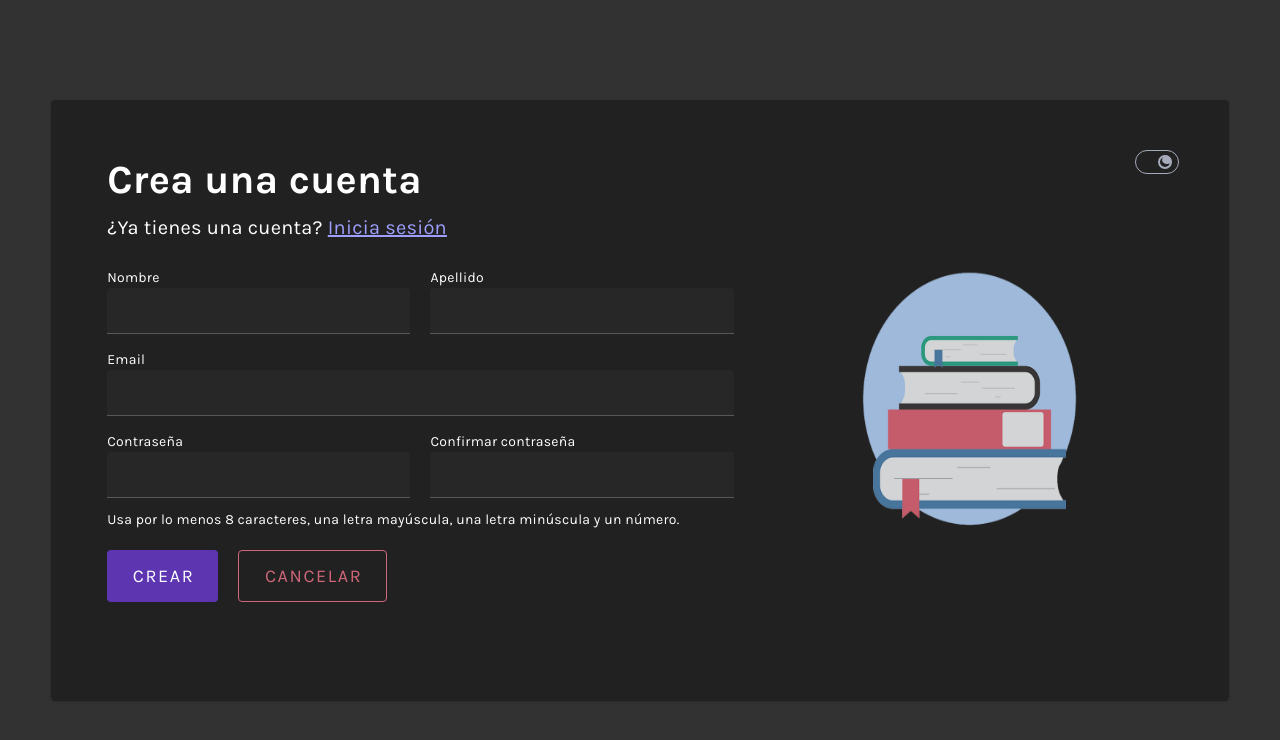
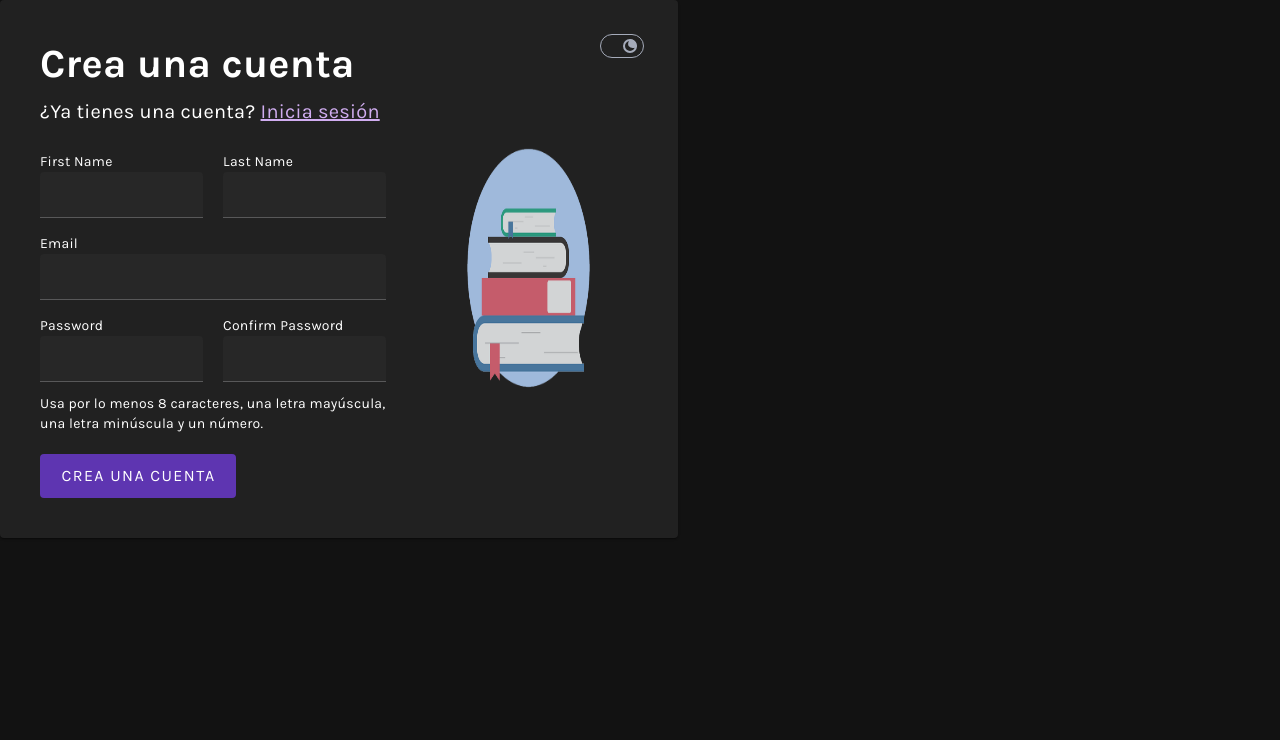
Before and after one commit to Alejo0997/BOOK-PRO, a Vue app in the folder book-project/: page /signup in a window 1280 px wide. Shown: the top 740 px of the page. Built offline with nearby package versions, Linux system fonts and the light colour scheme.

Commit message:
actualización y corrección de errores

```diff
--- a/book-project/src/views/BPHome.vue
+++ b/book-project/src/views/BPHome.vue
@@ -1,5 +1,5 @@
 <template>
-  <BPLogin />
+    <BPLogin />
 </template>
 
 <script setup>
--- a/book-project/src/views/BPLogin.vue
+++ b/book-project/src/views/BPLogin.vue
@@ -1,58 +1,53 @@
 <template>
-    <div class="login d-flex flex-column justify-center align-center">
-        <v-card class="form1 pa-10">
-            <v-card-title>
-                <h1 class="text-center">
-                    Iniciar sesión
-                </h1>
+
+    <v-card class="form1 pa-15">
+
+        <v-card-title class="">
+
+            <h1 class="title">Iniciar sesión</h1>
+
         </v-card-title>
-            <v-card-text>
+
+        <v-card-text class="mt-5">
+
             <v-form fast-fail @submit.prevent>
-                    <BPInput
-                        class="mt-5"
-                        v-model="email"
-                        label="Email"
-                    />
-                    <BPInput
-                        class="mt-5"
-                        v-model="password"
-                        label="Contraseña"
-                        type="password"
-                    />
-                    <BPButton
-                        class="mt-10"
-                        size="large"
-                        color="primary"
-                        block
-                    >
-                        Iniciar sesión
-                    </BPButton>
-                    <p class="text-center mt-8">Continuando usted acepta nuestros
-                        <a href=" #">terminos de uso y condiciones</a>
-                    </p>
-                    <div class="mt-8 d-flex ga-5 align-center justify-space-between">
-                        <span>Otros errores de inicio de <a href="#">sesión</a></span>
-                        <span><router-link to="/recover-pass">Olvidó su contraseña</router-link></span>
+
+                <v-text-field rounded="xl" v-model="mail" label="Mail"></v-text-field>
+
+
+
+                <v-text-field rounded="xl" v-model="password" label="Password" type="password"></v-text-field>
+
+                <v-btn class="btn mt-10 bg-grey-darken-1" rounded="xl" size="large" block>Log In</v-btn>
+
+                <p class="terms">Continuando usted acepta nuestros <a href=" #">terminos de uso y
+
+                            condiciones</a></p>
+
+
+
+                <div class="mt-5 d-flex  ga-5 align-center justify-space-between">
+
+                    <p>Otros errores de inicio de <a href="#">sesión</a></p>
+
+                    <p><a href="#">Olvidó su contraseña</a></p>
+
                 </div>
+
+                <!-- </BPButton> -->
+
             </v-form>
+
         </v-card-text>
-            <div class="mt-5">
+
+        <div class="button">
+
             <BPThemeToggle />
+
         </div>
+
     </v-card>
-        <div>
-            <p class="text-center mt-5">¿Eres nuevo en la plataforma?</p>
-            <BPButton
-                class="mt-5"
-                size="x-large"
-                variant="outlined"
-                block
-                @click="goToSignUp"
-            >
-                Regístrate
-            </BPButton>
-        </div>
-    </div>
+
 </template>
 
 <script setup>
--- a/book-project/src/views/BPSignup.vue
+++ b/book-project/src/views/BPSignup.vue
@@ -1,73 +1,67 @@
 <template>
 
-    <div class="signup d-flex flex-column justify-center align-center">
-        <v-card class="card pa-10">
+    <v-card class="card pa-6">
 
         <div>
+
             <v-card-title>
+
                 <h1>Crea una cuenta</h1>
-                    <p>¿Ya tienes una cuenta? <router-link to="/">Inicia sesión</router-link></p>
+
+                <p>¿Ya tienes una cuenta? <a href="">Inicia sesión</a></p>
+
             </v-card-title>
+
             <v-card-text>
+
                 <v-form>
+
                     <div class="d-flex ga-5 mt-4">
-                            <BPInput
-                                label="Nombre"
-                                v-model="firstName"
-                                color="secondary"
-                            />
-                            <BPInput
-                                label="Apellido"
-                                v-model="lastName"
-                            ></BPInput>
+
+                        <BPInput label="First Name" v-model="firstName" color="secondary" />
+
+                        <BPInput label="Last Name" v-model="lastName"></BPInput>
+
                     </div>
-                        <BPInput
-                            class="mt-4"
-                            label="Email"
-                            v-model="email"
-                        ></BPInput>
+
+                    <BPInput class="mt-4" label="Email" v-model="email"></BPInput>
+
                     <div class="d-flex ga-5 mt-4">
-                            <BPInput
-                                label="Contraseña"
-                                v-model="password"
-                                type="password"
-                            ></BPInput>
-                            <BPInput
-                                label="Confirmar contraseña"
-                                v-model="password"
-                                type="password"
-                            ></BPInput>
+
+                        <BPInput label="Password" v-model="password" type="password"></BPInput>
+
+                        <BPInput label="Confirm Password" v-model="password" type="password"></BPInput>
+
                     </div>
+
                     <p class="mt-3">
-                            Usa por lo menos 8 caracteres, una letra mayúscula,
-                            una letra minúscula y un número.
+
+                        Usa por lo menos 8 caracteres, una letra mayúscula, una letra minúscula y un número.
+
                     </p>
-                        <div class="d-flex align-center ga-5 mt-5">
-                            <BPButton
-                                color="primary"
-                                size="x-large"
-                            >
-                                Crear
+
+                    <BPButton class="mt-5" color="primary" size="large">
+
+                        Crea una cuenta
+
                     </BPButton>
-                            <BPButton
-                                color="error"
-                                @click="goToLogin"
-                                variant="outlined"
-                                size="x-large"
-                            >
-                                Cancelar
-                            </BPButton>
+
+                </v-form>
+
+            </v-card-text>
+
         </div>
-                    </v-form>
-                </v-card-text>
+
+        <div class="image-container">
+
+            <img src="../assets/book2.png" class="image">
+
+            <BPThemeToggle class="absolute-button" color="primary" />
+
         </div>
-            <div class="position-relative d-flex justify-center align-center">
-                <img src="../assets/book2.png" class="image">
-                <BPThemeToggle class="absolute-button position-absolute" color="primary" />
-            </div>
+
     </v-card>
 
-    </div>
 </template>
 
 <script setup>
@@ -88,19 +82,19 @@ function goToLogin() {
 </script>
 
 <style scoped>
-.signup {
-    background-color: var(--background-secondary);
-    height: 100vh;
-    width: 100vw;
+
+.card {
+    width: 53%;
+    height: 50%;
+    display: grid;
+    grid-template-columns: 60% 40%;
 }
 
-.card {
-    max-width: 1500px;
-    width: 92%;
-    max-height: 600px;
-    height: 82%;
-    display: grid;
-    grid-template-columns: 60% 40%;
+.image-container {
+    position: relative;
+    display: flex;
+    justify-content: center;
+    align-items: center;
 
 }
 
@@ -111,6 +105,7 @@ function goToLogin() {
 
 .absolute-button {
 
+    position: absolute;
     top: 10px;
     right: 10px;
 
```
Also changed, not shown: book-project/src/views/BPUserProfile.vue (+44 -2 lines). Lines whose indentation alone changed are shown as unchanged.
